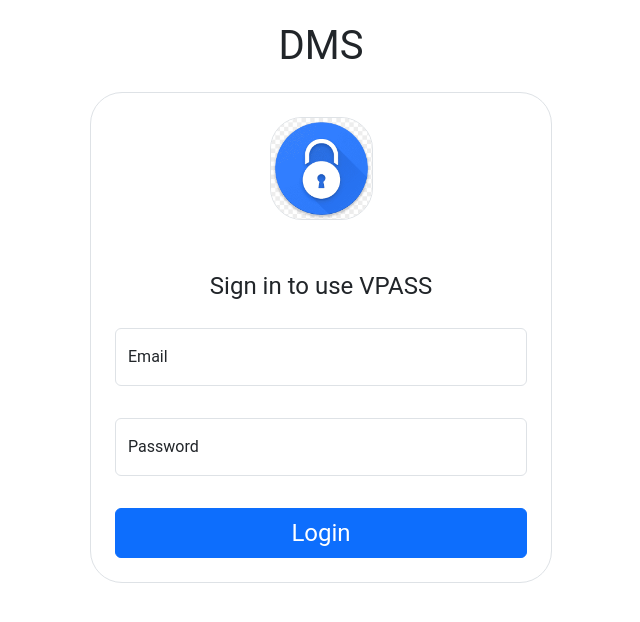
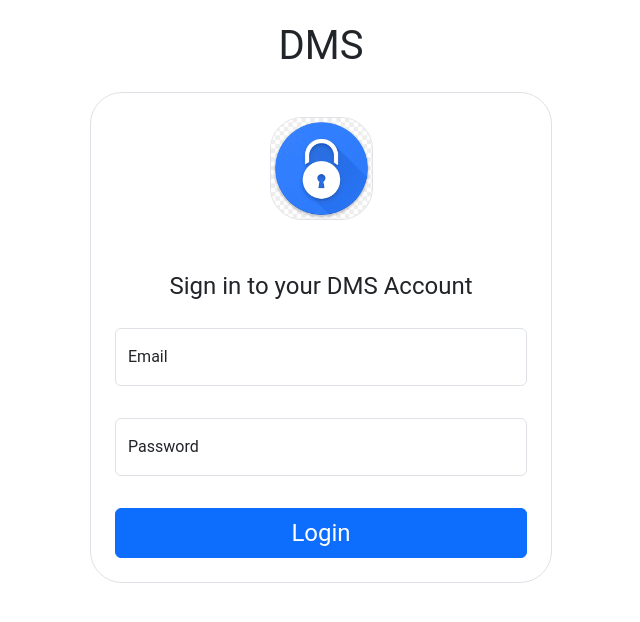
Before and after one commit to fkaaziebu/Bolt-replica, a React (Create React App) app in the folder client/: page /login-form in a window 1280 px wide. Shown: the top 622 px of the page, without its empty margins (319-959 px from the left). Built offline with nearby package versions, Linux system fonts and the light colour scheme.

Commit message:
Login label update

```diff
--- a/client/src/scenes/login-form/Login.jsx
+++ b/client/src/scenes/login-form/Login.jsx
@@ -50,7 +50,7 @@ function Login() {
                 src={vpassLogo}
                 alt="VPASS logo"
               />
-              <div className="fs-4 fw-normal">Sign in to use VPASS</div>
+              <div className="fs-4 fw-normal">Sign in to your DMS Account</div>
             </legend>
             <div className="form-floating mb-3">
               <Field
```
